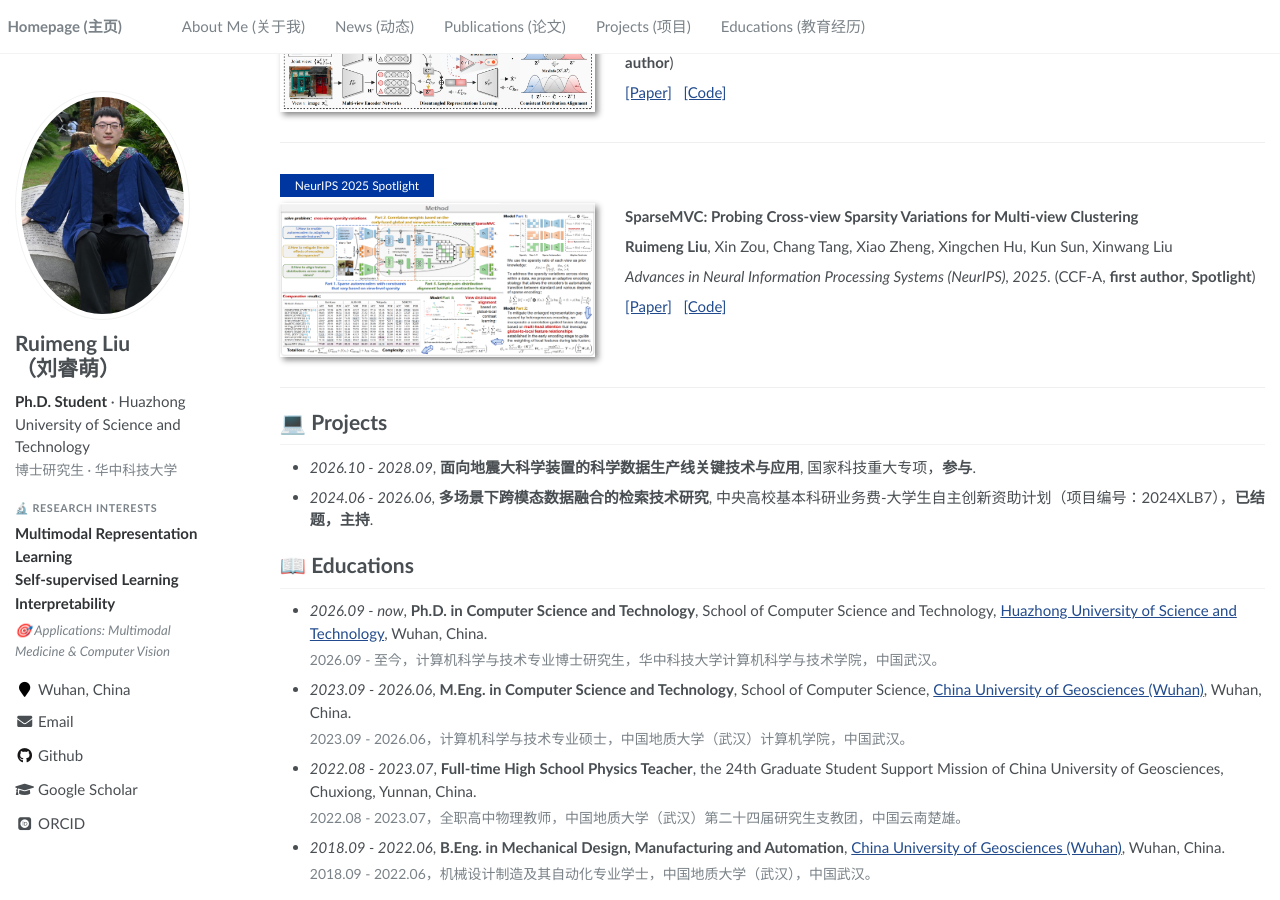
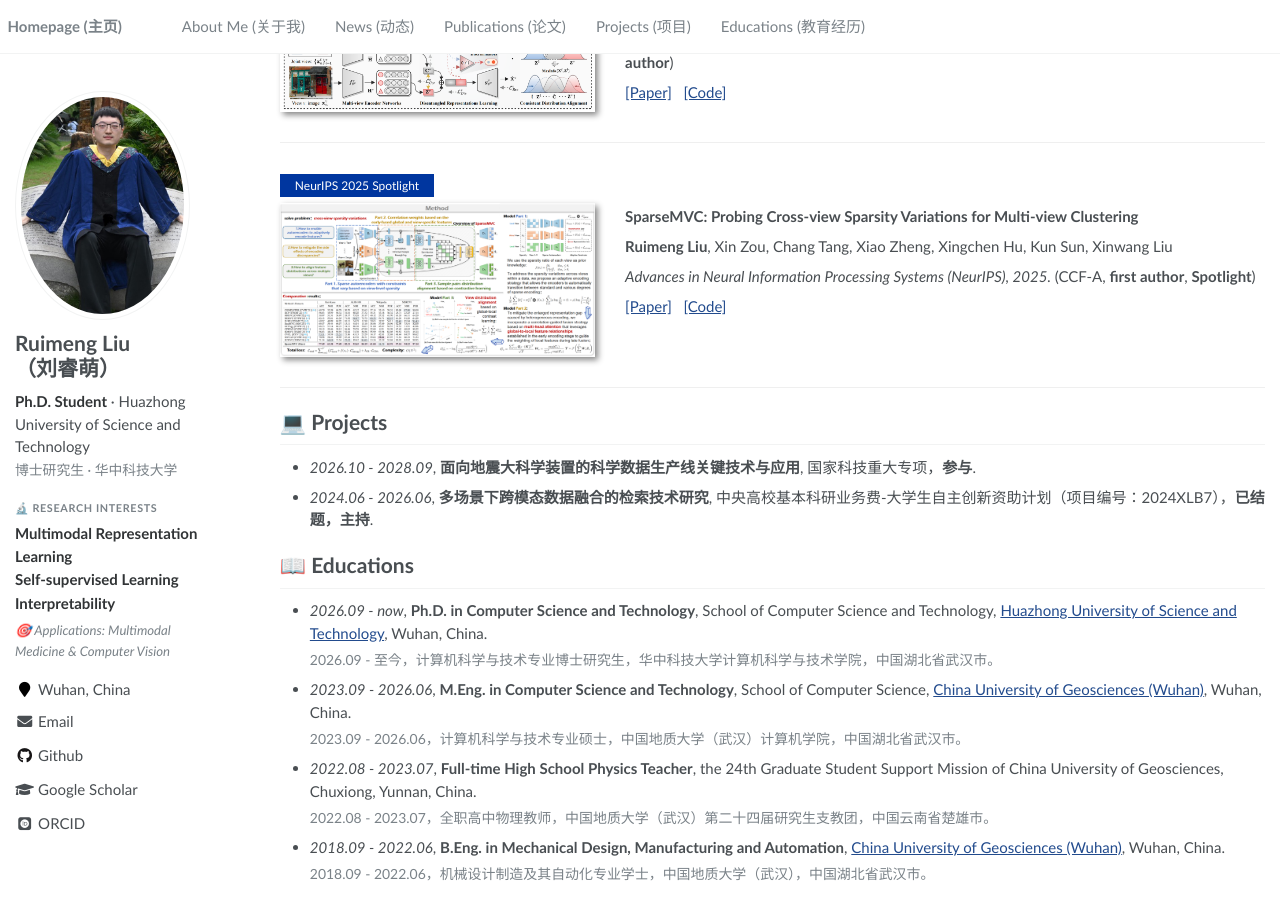
Before and after one commit to cleste-pome/cleste-pome.github.io, a Jekyll site: the page built from _pages/about.md, in a window 1280 px wide and 900 px high, scrolled down 551 px. Built offline with Jekyll 4.4.1, drawn with Linux system fonts in a browser that asks for light colours; some web fonts are replaced.

Commit message:
Use province+city in Chinese address lines

```diff
--- a/_pages/about.md
+++ b/_pages/about.md
@@ -89,10 +89,10 @@ Xin Zou<sup>*</sup>, **Ruimeng Liu**<sup>*</sup>, Chang Tang, Zhenglai Li, Xinwa
 <!-- TODO(小萌老师): 还有别的项目就按上面格式加 -->
 
 # 📖 Educations
-- *2026.09 - now*, **Ph.D. in Computer Science and Technology**, School of Computer Science and Technology, [Huazhong University of Science and Technology](https://www.hust.edu.cn/), Wuhan, China.<span class="zh">2026.09 - 至今，计算机科学与技术专业博士研究生，华中科技大学计算机科学与技术学院，中国武汉。</span>
-- *2023.09 - 2026.06*, **M.Eng. in Computer Science and Technology**, School of Computer Science, [China University of Geosciences (Wuhan)](https://www.cug.edu.cn/), Wuhan, China.<span class="zh">2023.09 - 2026.06，计算机科学与技术专业硕士，中国地质大学（武汉）计算机学院，中国武汉。</span>
-- *2022.08 - 2023.07*, **Full-time High School Physics Teacher**, the 24th Graduate Student Support Mission of China University of Geosciences, Chuxiong, Yunnan, China.<span class="zh">2022.08 - 2023.07，全职高中物理教师，中国地质大学（武汉）第二十四届研究生支教团，中国云南楚雄。</span>
-- *2018.09 - 2022.06*, **B.Eng. in Mechanical Design, Manufacturing and Automation**, [China University of Geosciences (Wuhan)](https://www.cug.edu.cn/), Wuhan, China.<span class="zh">2018.09 - 2022.06，机械设计制造及其自动化专业学士，中国地质大学（武汉），中国武汉。</span>
+- *2026.09 - now*, **Ph.D. in Computer Science and Technology**, School of Computer Science and Technology, [Huazhong University of Science and Technology](https://www.hust.edu.cn/), Wuhan, China.<span class="zh">2026.09 - 至今，计算机科学与技术专业博士研究生，华中科技大学计算机科学与技术学院，中国湖北省武汉市。</span>
+- *2023.09 - 2026.06*, **M.Eng. in Computer Science and Technology**, School of Computer Science, [China University of Geosciences (Wuhan)](https://www.cug.edu.cn/), Wuhan, China.<span class="zh">2023.09 - 2026.06，计算机科学与技术专业硕士，中国地质大学（武汉）计算机学院，中国湖北省武汉市。</span>
+- *2022.08 - 2023.07*, **Full-time High School Physics Teacher**, the 24th Graduate Student Support Mission of China University of Geosciences, Chuxiong, Yunnan, China.<span class="zh">2022.08 - 2023.07，全职高中物理教师，中国地质大学（武汉）第二十四届研究生支教团，中国云南省楚雄市。</span>
+- *2018.09 - 2022.06*, **B.Eng. in Mechanical Design, Manufacturing and Automation**, [China University of Geosciences (Wuhan)](https://www.cug.edu.cn/), Wuhan, China.<span class="zh">2018.09 - 2022.06，机械设计制造及其自动化专业学士，中国地质大学（武汉），中国湖北省武汉市。</span>
 
 
 <!--
```
